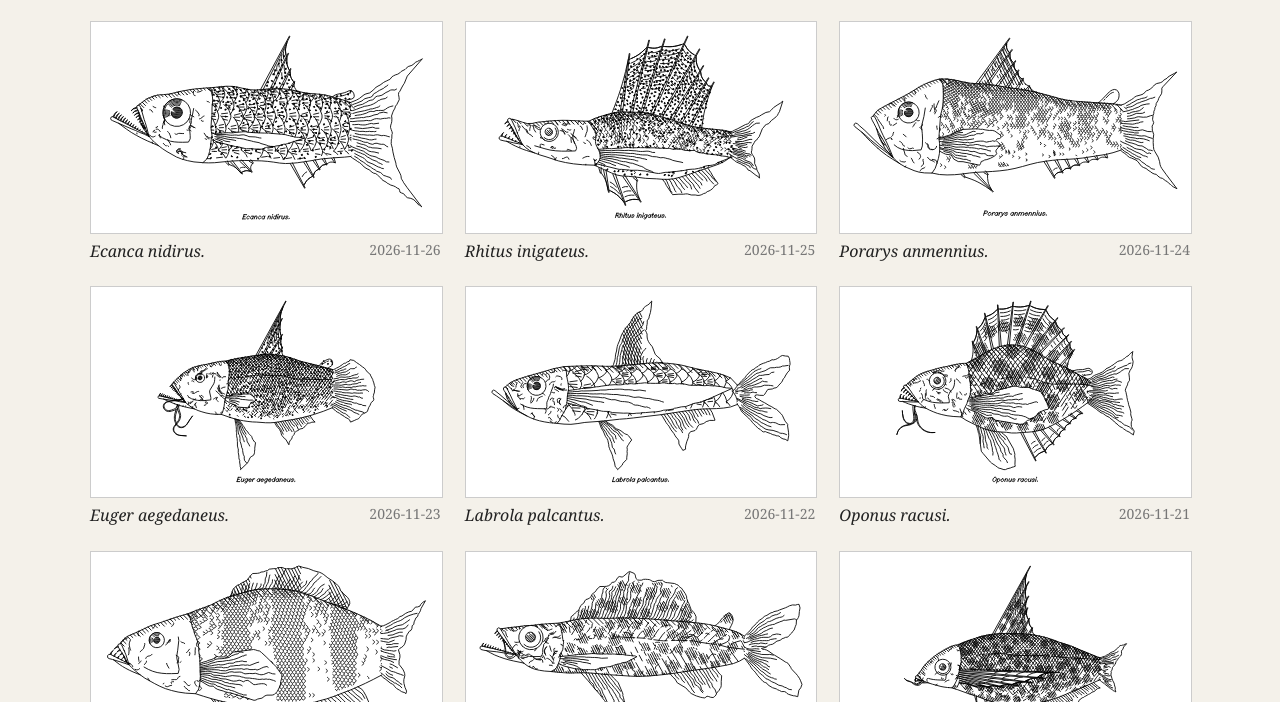
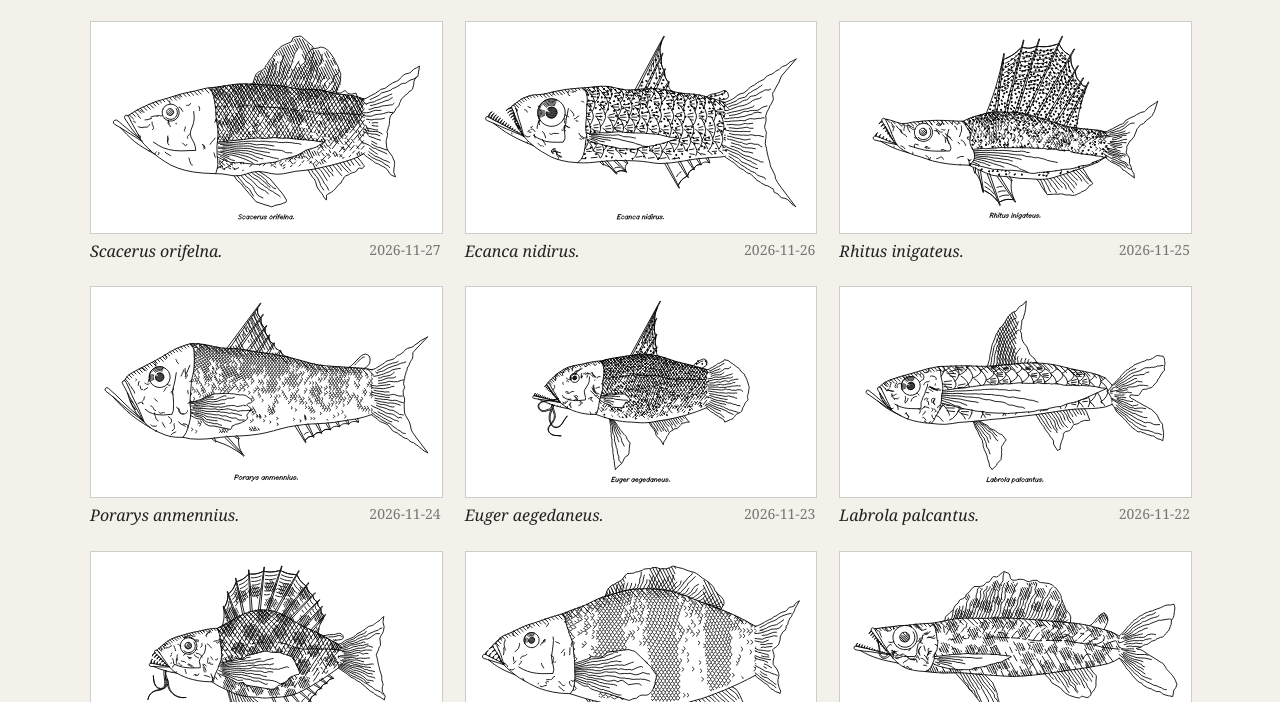
Before and after one commit to odlum/catch-of-the-day, a plain HTML site: page docs/index.html in a window 1280 px wide. Shown: the part 98-800 px from the top of the page. Drawn offline with Linux system fonts and the light colour scheme.

Commit message:
Fish of 2026-11-27: Scacerus orifelna

```diff
--- a/docs/index.html
+++ b/docs/index.html
@@ -22,6 +22,7 @@
 <h1>Catch of the Day</h1>
 <p>A new fish every morning, drawn by <a href="https://github.com/LingDong-/fishdraw">fishdraw</a>.</p>
 <div class="grid">
+<figure><a href="archive/2026-11-27.svg"><img src="archive/2026-11-27.svg" alt="Scacerus orifelna." width="800" height="480" loading="lazy"></a><figcaption><i>Scacerus orifelna.</i> <time>2026-11-27</time></figcaption></figure>
 <figure><a href="archive/2026-11-26.svg"><img src="archive/2026-11-26.svg" alt="Ecanca nidirus." width="800" height="480" loading="lazy"></a><figcaption><i>Ecanca nidirus.</i> <time>2026-11-26</time></figcaption></figure>
 <figure><a href="archive/2026-11-25.svg"><img src="archive/2026-11-25.svg" alt="Rhitus inigateus." width="800" height="480" loading="lazy"></a><figcaption><i>Rhitus inigateus.</i> <time>2026-11-25</time></figcaption></figure>
 <figure><a href="archive/2026-11-24.svg"><img src="archive/2026-11-24.svg" alt="Porarys anmennius." width="800" height="480" loading="lazy"></a><figcaption><i>Porarys anmennius.</i> <time>2026-11-24</time></figcaption></figure>
```
Also changed, not shown: docs/archive/2026-11-27.svg (added), docs/latest.svg, 1 other file.
